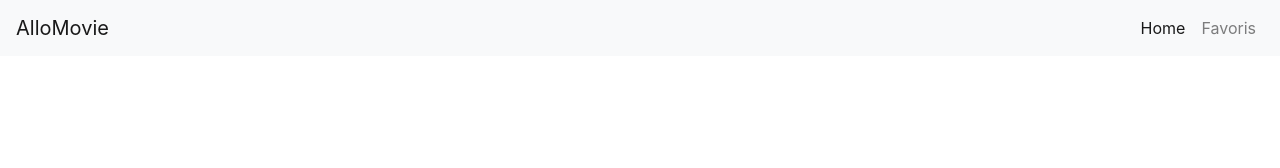
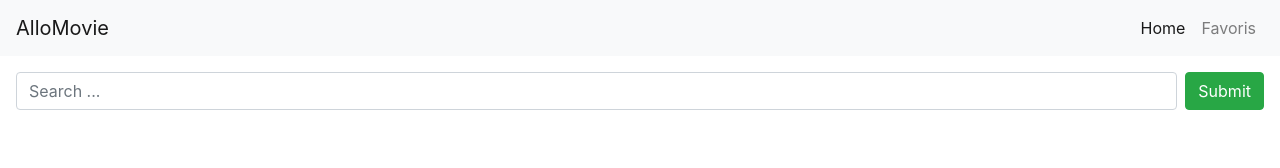
Before and after one commit to ImMara/ReactAppMovies, a React (Create React App) app: page / in a window 1280 px wide. Shown: the top 168 px of the page. Built offline with nearby package versions, Linux system fonts and the light colour scheme; no server answers.

Commit message:
SearchBar components

```diff
--- a/src/App.js
+++ b/src/App.js
@@ -4,6 +4,7 @@ import MovieDetails from "./components/movie-details/MovieDetails";
 import {Component} from "react";
 import Loading from "./components/utils/Loading";
 import apiMovie from "./conf/api.movie";
+import SearchBar from "./components/SearchBar/SearchBar";
 
 class App extends Component {
 
@@ -14,12 +15,6 @@ class App extends Component {
             selectedMovie:0,
             loaded:false
         }
-    }
-
-    updateSelectedMovie = (index)=>{
-        this.setState({
-            selectedMovie: index
-        })
     }
 
     componentDidMount() {
@@ -37,10 +32,16 @@ class App extends Component {
            .catch(error => console.log(error))
     }
 
-    updateMovies(movies){
+    updateMovies = (movies) => {
         this.setState({
             movies,
-            loaded:true
+            loaded: true
+        })
+    }
+
+    updateSelectedMovie = (index)=>{
+        this.setState({
+            selectedMovie: index
         })
     }
 
@@ -48,6 +49,7 @@ class App extends Component {
         return (
             <div className="App d-flex flex-column">
                 <Header />
+                <SearchBar/>
                 { this.state.loaded ? (
                     <div className="d-flex flex-row flex-fill pt-4 p-2" >
                         <MovieList movies={ this.state.movies } updateSelectedMovie={ this.updateSelectedMovie }/>
--- /dev/null
+++ b/src/components/SearchBar/SearchBar.js
@@ -0,0 +1,26 @@
+import React, { Component } from 'react';
+import { Formik } from 'formik';
+
+export default class SearchBar extends Component {
+
+    submit = (values, actions) => {
+        console.log(values)
+    }
+    render() {
+        return (
+            <Formik
+                onSubmit={this.submit}
+                initialValues={{ query: '' }}
+            >
+                {({ handleSubmit, handleChange, handleBlur, isSubmitting }) => (
+                    <form className="d-flex flex-row p-2 m-2" onSubmit={handleSubmit}>
+                        <input name="query" className="flex-fill form-control mr-2"
+                               placeholder="Search ..." onChange={handleChange} onBlur={handleBlur} />
+                        <button className="btn btn-small btn-success" type="submit"
+                                disabled={isSubmitting} >Submit</button>
+                    </form>
+                )}
+            </Formik>
+        )
+    }
+}
```
